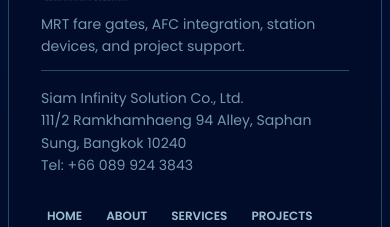
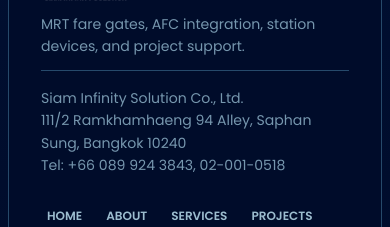
Before and after one commit to kofkung/SIS_Mainways, a React (Vite) app: page / in a window 390 px wide. Shown: the part 2606-2833 px from the top of the page. Built offline with nearby package versions, Linux system fonts and the light colour scheme.

Commit message:
Add phone number 02-001-0518 to contact page and footer

```diff
--- a/src/App.jsx
+++ b/src/App.jsx
@@ -793,7 +793,7 @@
           <hr />
           <p><strong>Siam Infinity Solution Co., Ltd.</strong></p>
           <p>111/2 Ramkhamhaeng 94 Alley, Saphan Sung, Bangkok 10240</p>
-          <p>Tel: +66 089 924 3843</p>
+          <p>Tel: +66 089 924 3843, 02-001-0518</p>
           <div className="contact-map">
             <iframe
               src="https://www.google.com/maps?q=111/2+Ramkhamhaeng+94+Alley+Saphan+Sung+Bangkok+10240&output=embed&z=15"
@@ -934,7 +934,7 @@
         <p className="footer-contact">
           Siam Infinity Solution Co., Ltd.<br />
           111/2 Ramkhamhaeng 94 Alley, Saphan Sung, Bangkok 10240<br />
-          Tel: +66 089 924 3843
+          Tel: +66 089 924 3843, 02-001-0518
         </p>
       </div>
       <nav aria-label="Footer navigation">
```
